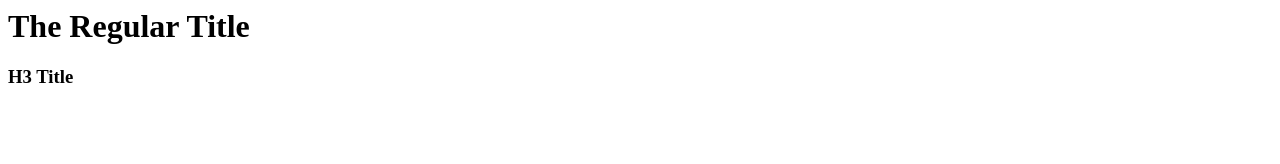
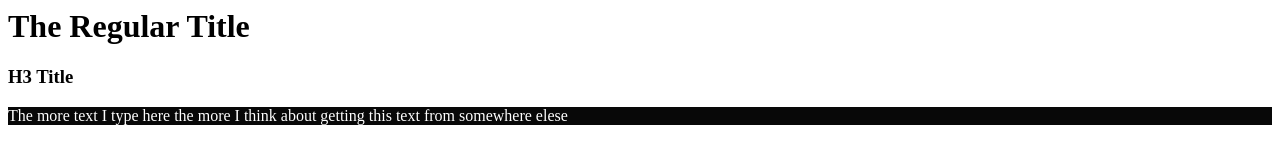
Before and after one commit to pinich/web, a plain HTML site: page index.html in a window 1280 px wide. Drawn offline with Linux system fonts and the light colour scheme.

Commit message:
Update index.html

```diff
--- a/index.html
+++ b/index.html
@@ -5,7 +5,7 @@
 <body>
 <h1>The Regular Title</h1>
 <h3>H3 Title</h3>
-  <p style='background-color:back; color:white;'>
+  <p style="background-color: #080808; color:white;">
     The more text I type here the more I think about getting this text from somewhere elese
   </p>
 </body>
```
